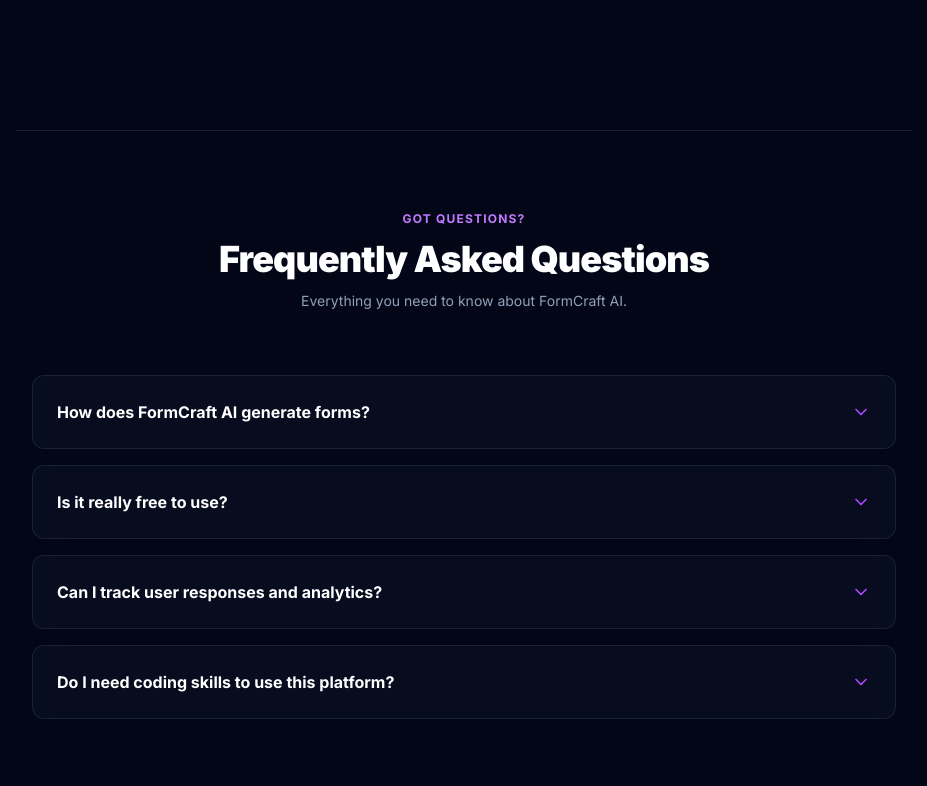
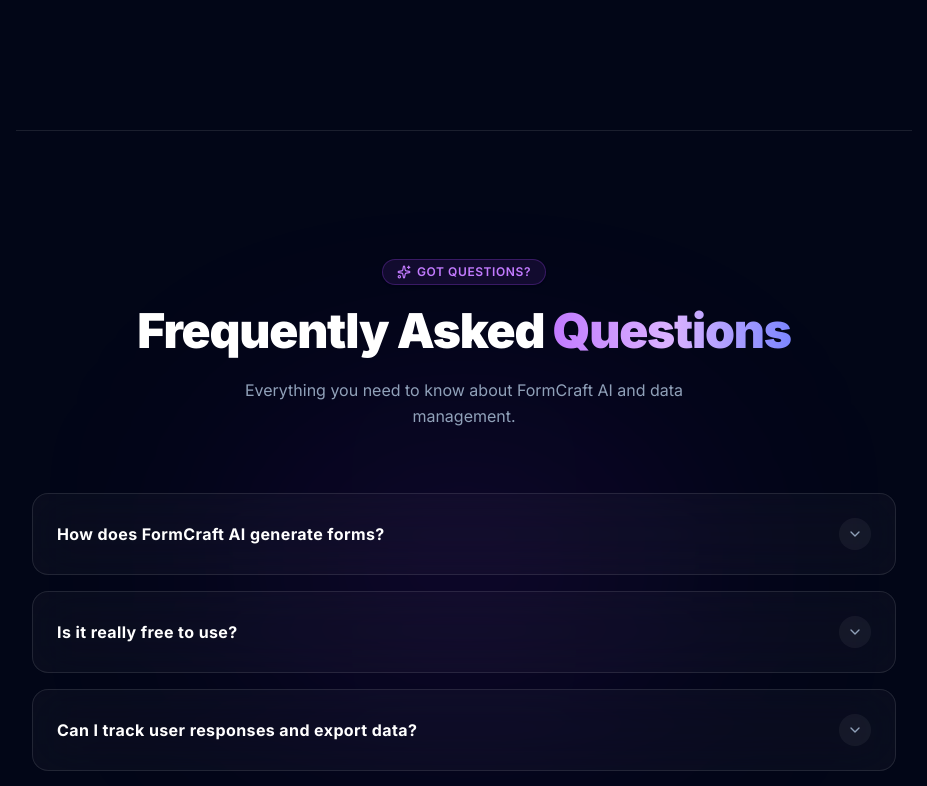
Before and after one commit to ksajjadhossen/formcraft-ai, a Next.js app: page / in a window 1280 px wide. Shown: the part 7460-8246 px from the top of the page, without its empty margins (176-1103 px from the left). Built offline with nearby package versions, Linux system fonts and the light colour scheme; no server answers.

Commit message:
feat: upgrade FAQ sections with modern glassmorphism design

```diff
--- a/src/components/home/FAQSection.tsx
+++ b/src/components/home/FAQSection.tsx
@@ -1,7 +1,7 @@
 "use client";
 
 import { useState } from "react";
-import { ChevronDown } from "lucide-react";
+import { ChevronDown, Sparkles } from "lucide-react";
 
 const faqs = [
   {
@@ -15,14 +15,14 @@
       "Yes! You can start generating and managing your custom AI forms for free. We offer flexible plans as your form submission needs scale up.",
   },
   {
-    question: "Can I track user responses and analytics?",
+    question: "Can I track user responses and export data?",
     answer:
-      "Absolutely. Every form you create comes with a real-time analytics dashboard to monitor submission rates, user feedback, and response insights effortlessly.",
+      "Absolutely. Every form you create comes with a real-time dashboard to monitor responses, and you can easily export your collected data as Excel, CSV, JSON, or PDF reports.",
   },
   {
     question: "Do I need coding skills to use this platform?",
     answer:
-      "No coding skills are required at all. The entire process from form creation to publishing is completely automated by AI and managed through a sleek UI.",
+      "No coding skills are required at all. The entire process from AI form creation to data management is completely automated and managed through a sleek UI.",
   },
 ];
 
@@ -34,38 +34,57 @@
   };
 
   return (
-    <section className="py-20 px-4 max-w-4xl mx-auto border-t border-slate-200/80 dark:border-slate-800/80">
-      <div className="text-center mb-16 space-y-3">
-        <h2 className="text-xs uppercase tracking-widest text-purple-600 dark:text-purple-400 font-bold">
-          Got Questions?
+    <section className="relative w-full py-24 md:py-32 px-4 max-w-4xl mx-auto border-t border-slate-200/60 dark:border-white/10">
+      {/* Background Glow Effect */}
+      <div className="absolute top-1/2 left-1/2 -translate-x-1/2 -translate-y-1/2 w-[400px] h-[200px] bg-purple-600/10 dark:bg-purple-600/15 blur-[130px] rounded-full pointer-events-none -z-10" />
+
+      {/* Header */}
+      <div className="text-center mb-16 space-y-4">
+        <span className="inline-flex items-center gap-1.5 px-3.5 py-1 bg-purple-500/10 border border-purple-500/25 rounded-full text-purple-600 dark:text-purple-400 text-xs font-semibold uppercase tracking-wider shadow-sm">
+          <Sparkles className="w-3.5 h-3.5" /> Got Questions?
+        </span>
+        <h2 className="text-3xl sm:text-4xl md:text-5xl font-black text-slate-900 dark:text-white tracking-tight leading-tight">
+          Frequently Asked{" "}
+          <span className="text-transparent bg-clip-text bg-gradient-to-r from-purple-600 via-purple-500 to-indigo-600 dark:from-purple-400 dark:via-purple-300 dark:to-indigo-400">
+            Questions
+          </span>
         </h2>
-        <h3 className="text-3xl md:text-4xl font-black text-slate-900 dark:text-white tracking-tight">
-          Frequently Asked Questions
-        </h3>
-        <p className="text-sm text-slate-600 dark:text-slate-400">
-          Everything you need to know about FormCraft AI.
+        <p className="text-sm md:text-base text-slate-500 dark:text-slate-400 max-w-md mx-auto leading-relaxed">
+          Everything you need to know about FormCraft AI and data management.
         </p>
       </div>
 
+      {/* FAQ Accordion List */}
       <div className="space-y-4">
         {faqs.map((faq, idx) => (
           <div
             key={idx}
-            className="bg-white/60 dark:bg-slate-900/40 border border-slate-200/80 dark:border-slate-800/80 rounded-xl backdrop-blur-xl overflow-hidden transition-all duration-300"
+            className={`rounded-2xl transition-all duration-300 backdrop-blur-xl border ${
+              openIdx === idx
+                ? "bg-white/90 dark:bg-slate-900/60 border-purple-500/50 shadow-lg shadow-purple-500/5"
+                : "bg-white/70 dark:bg-white/[0.03] border-slate-200/80 dark:border-white/10 hover:border-slate-300 dark:hover:border-white/20"
+            } overflow-hidden`}
           >
             <button
               onClick={() => toggleFAQ(idx)}
-              className="w-full p-6 text-left flex items-center justify-between gap-4 font-bold text-slate-900 dark:text-white hover:text-purple-600 dark:hover:text-purple-400 transition-colors"
+              className="w-full p-6 text-left flex items-center justify-between gap-4 font-bold text-slate-900 dark:text-white cursor-pointer group"
             >
-              <span className="text-base">{faq.question}</span>
-              <ChevronDown
-                className={`w-5 h-5 text-purple-500 transition-transform duration-300 ${
-                  openIdx === idx ? "rotate-180" : ""
+              <span className="text-sm sm:text-base tracking-wide group-hover:text-purple-600 dark:group-hover:text-purple-400 transition-colors">
+                {faq.question}
+              </span>
+              <div
+                className={`w-8 h-8 rounded-full bg-slate-100 dark:bg-white/5 flex items-center justify-center shrink-0 transition-transform duration-300 ${
+                  openIdx === idx
+                    ? "rotate-180 bg-purple-500/10 text-purple-600 dark:text-purple-400"
+                    : "text-slate-400"
                 }`}
-              />
+              >
+                <ChevronDown className="w-4 h-4" />
+              </div>
             </button>
+
             {openIdx === idx && (
-              <div className="px-6 pb-6 text-sm text-slate-600 dark:text-slate-400 leading-relaxed">
+              <div className="px-6 pb-6 text-xs sm:text-sm text-slate-600 dark:text-slate-300 leading-relaxed border-t border-slate-100 dark:border-white/5 pt-4">
                 {faq.answer}
               </div>
             )}
```
